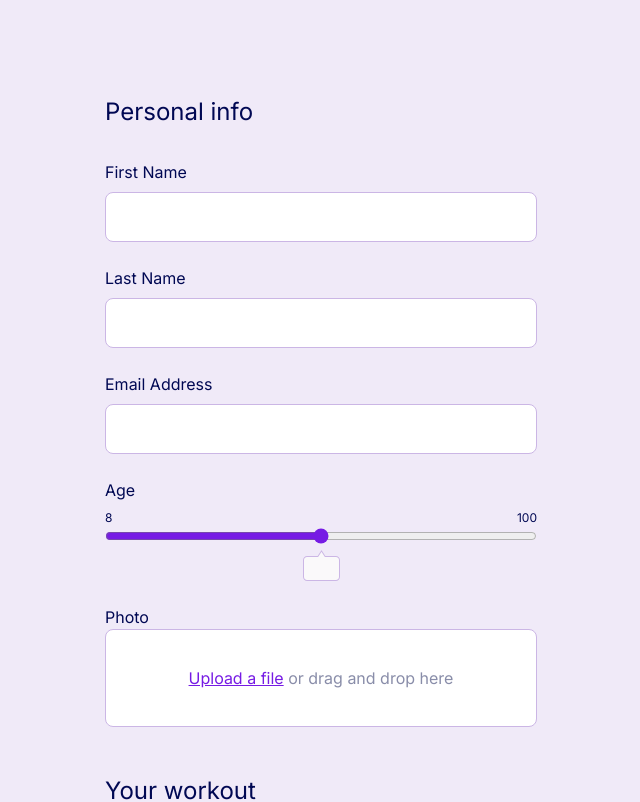
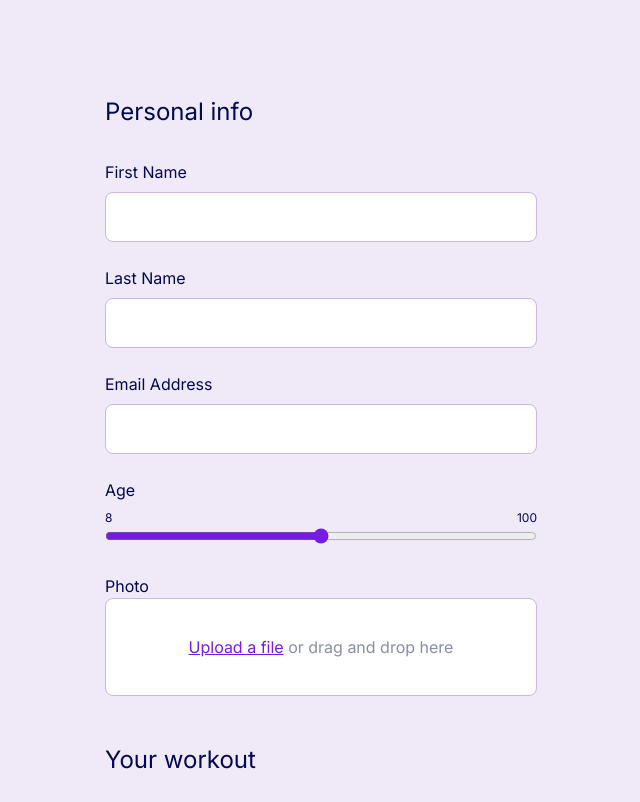
Before and after one commit to kamila-iwanska/lets-go-tailwind, a React (Vite) app: page / in a window 1280 px wide. Shown: the top 802 px of the page, without its empty margins (319-959 px from the left). Built offline with nearby package versions, Linux system fonts and the light colour scheme; no server answers.

Commit message:
Conditional rendering of age display in App component

```diff
--- a/src/App.tsx
+++ b/src/App.tsx
@@ -91,12 +91,14 @@ function App() {
               className="w-full bg-light-violet accent-dark-violet"
               onChange={(e) => setAge(e.target.value)}
             />
+            {age ? (
               <div className="grid place-items-center">
                 <img className="col-start-1 row-start-1" src={valueIndicator} />
                 <span className="col-start-1 row-start-1 text-xs text-dark-violet mt-1.5">
                   {age}
                 </span>
               </div>
+            ) : null}
           </div>
           <div>
             <label htmlFor="photo">Photo</label>
```
Lines whose indentation alone changed are shown as unchanged.
